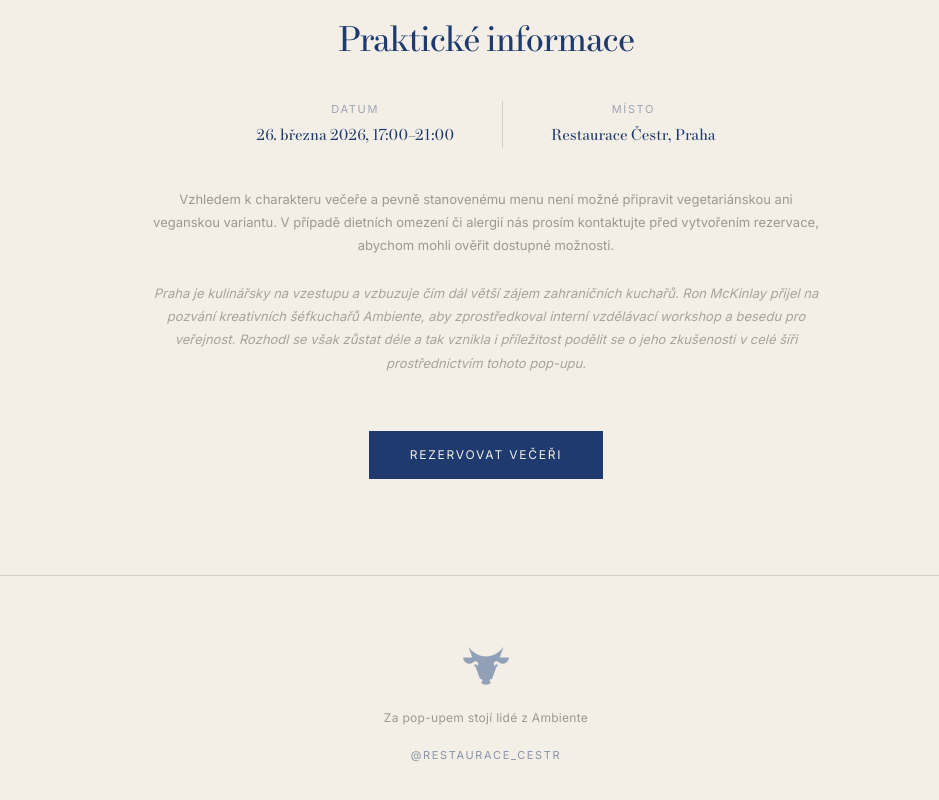
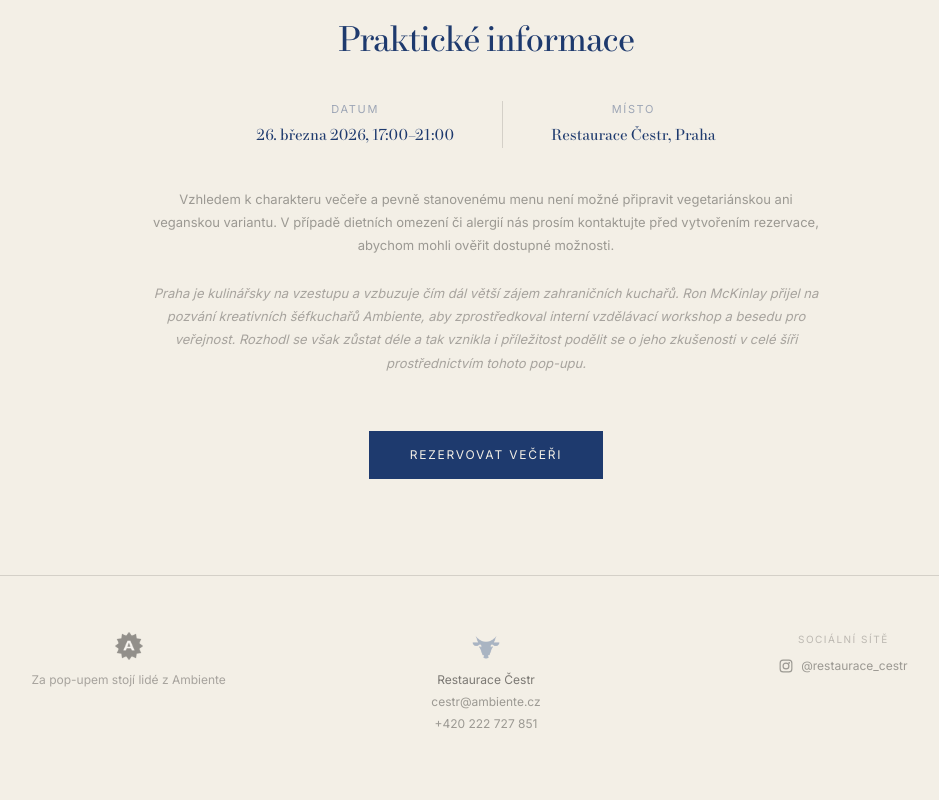
Before and after one commit to zemskekure/ron4, a Next.js app: page / in a window 1280 px wide. Shown: the part 2999-3799 px from the top of the page, without its empty margins (154-1093 px from the left). Built offline with nearby package versions, Linux system fonts and the light colour scheme.

Commit message:
Redesign footer: 3-column centered layout with Ambiente + Čestr logos
Co-Authored-By: Claude Opus 4.6 <noreply@anthropic.com>

```diff
--- a/components/hero.tsx
+++ b/components/hero.tsx
@@ -574,25 +574,58 @@ export function Hero({ content }: { content?: SiteContent | null }) {
       </section>
 
       {/* ── Footer ── */}
-      <footer className="flex flex-col items-center gap-5 px-5 py-10 md:py-16 border-t border-border">
+      <footer className="px-5 py-10 md:px-10 md:py-14 lg:px-16 border-t border-border">
+        <div className="max-w-5xl mx-auto grid grid-cols-1 sm:grid-cols-3 gap-8 md:gap-12 text-center">
+          {/* Ambiente */}
+          <div className="flex flex-col items-center gap-2.5">
+            <Image
+              src="/images/ambiente_logo.webp"
+              alt="Ambiente"
+              width={40}
+              height={40}
+              className="w-7 h-7 opacity-40"
+            />
+            <p className="text-[11px] md:text-[12px] font-sans text-foreground/35 leading-relaxed">
+              {s.footerCredit}
+            </p>
+          </div>
+
+          {/* Contact */}
+          <div className="flex flex-col items-center gap-2.5">
             <Image
               src="/images/logo.webp"
-          alt="Logo"
+              alt="Čestr"
               width={80}
               height={40}
-          className="w-10 md:w-12 h-auto opacity-40"
+              className="w-7 h-auto opacity-30"
             />
-        <span className="text-[11px] md:text-[12px] font-sans text-foreground/40 tracking-wide">
-          {s.footerCredit}
+            <div className="flex flex-col gap-1 text-[11px] md:text-[12px] font-sans text-foreground/40">
+              <span className="text-foreground/55">Restaurace Čestr</span>
+              <a href="mailto:cestr@ambiente.cz" className="hover:text-[#1e3a6e] transition-colors">cestr@ambiente.cz</a>
+              <a href="tel:+420222727851" className="hover:text-[#1e3a6e] transition-colors">+420 222 727 851</a>
+            </div>
+          </div>
+
+          {/* Social */}
+          <div className="flex flex-col items-center gap-2.5">
+            <span className="text-[9px] md:text-[10px] font-sans tracking-[0.15em] uppercase text-foreground/25">
+              {lang === "cs" ? "Sociální sítě" : "Social"}
             </span>
             <a
               href="https://www.instagram.com/restaurace_cestr/"
               target="_blank"
               rel="noopener noreferrer"
-          className="text-[10px] md:text-[11px] font-sans tracking-[0.15em] uppercase text-[#1e3a6e]/50 hover:text-[#1e3a6e] transition-colors duration-200"
+              className="flex items-center gap-2 text-[11px] md:text-[12px] font-sans text-foreground/40 hover:text-[#1e3a6e] transition-colors"
             >
+              <svg xmlns="http://www.w3.org/2000/svg" width="14" height="14" viewBox="0 0 24 24" fill="none" stroke="currentColor" strokeWidth="2" strokeLinecap="round" strokeLinejoin="round">
+                <rect x="2" y="2" width="20" height="20" rx="5" />
+                <circle cx="12" cy="12" r="5" />
+                <circle cx="17.5" cy="6.5" r="1.5" fill="currentColor" stroke="none" />
+              </svg>
               @restaurace_cestr
             </a>
+          </div>
+        </div>
       </footer>
     </div>
   )
```
Also changed, not shown: public/images/ambiente_logo.webp (added). Lines whose indentation alone changed are shown as unchanged.
